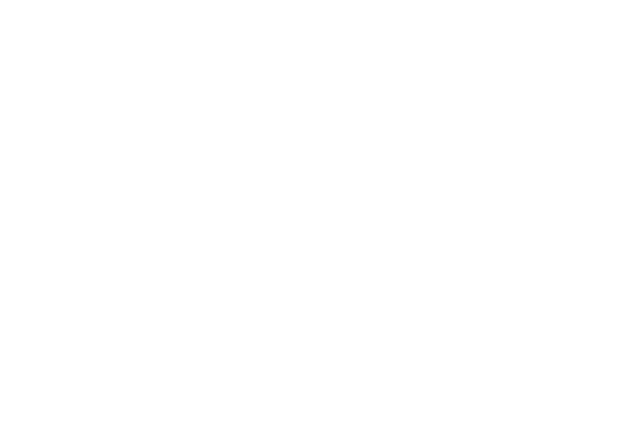
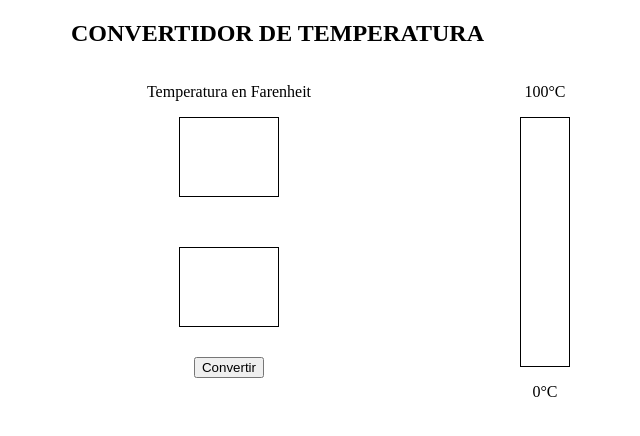
Before and after one commit to Karl-Espindola/termometro, a plain HTML site: page index.html in a window 1280 px wide. Shown: the whole page, without its empty margins (253-893 px from the left). Drawn offline with Linux system fonts and the light colour scheme.

Commit message:
otro commit

```diff
--- a/index.html
+++ b/index.html
@@ -5,10 +5,29 @@
     <meta http-equiv="X-UA-Compatible" content="IE=edge">
     <meta name="viewport" content="width=device-width, initial-scale=1.0">
     <link rel="stylesheet" href="main.css">
-    <title>Document</title>
+    <title>Termometro</title>
 </head>
 <body>
-
+    <section class="contenedor">
+        <div>
+            <h1>CONVERTIDOR DE TEMPERATURA</h1>
+            <div class="convertidor">
+                <p>Temperatura en Farenheit</p>
+                <input type="text" name="" id="tempF">
+                <div class="p-btn">
+                    <div id="padre"><p id="padre-p"></p></div>
+                    <button id="btn">Convertir</button>
+                </div>
+            </div>
+        </div>
+        <div class="contenedorTermo">
+            <p>100°C</p>
+            <div id="termometro">
+                <div id="ter"></div>
+            </div>
+            <p>0°C</p>
+        </div>
+    </section>
     <script src="main.js"></script>
 </body>
 </html>
--- a/main.css
+++ b/main.css
@@ -0,0 +1,74 @@
+*{
+    box-sizing: border-box;
+}
+.contenedor{
+    width:50%;
+    margin: auto;
+}
+.convertidor{
+    float: left;
+    width: 50%;
+    display: flex;
+    justify-content:center;
+    flex-direction: column;
+    align-items: center;
+
+}
+
+.contenedorTermo{
+    width: 50%;
+    float:left;
+    display: flex;
+    justify-content:center;
+    flex-direction: column;
+    align-items: center;
+
+}
+#termometro{
+    border:1px solid black;
+    height: 250px;
+    width: 50px;
+    position: relative;
+    display: flex;
+    justify-content: center;
+    align-items: center;
+    color: blue;
+    font-weight: bold;
+}
+#ter{
+    background-color: red;
+    position: absolute;
+    bottom: 0;
+    min-width: 50px;
+}
+#padre{
+    border:1px solid black;
+    width:100px;
+    height:80px;
+    font-size: 30px;
+    display: flex;
+    justify-content: center;
+    align-items: center;
+
+}
+#graTer{
+    z-index:1000;
+}
+
+input{
+    border:1px solid black;
+    width:100px;
+    height:80px;
+    font-size: 50px;
+    text-align: center;
+}
+.p-btn{
+    display: flex;
+    margin-top:50px;
+    justify-content:center;
+    flex-direction: column;
+    align-items: center;
+}
+button{
+    margin-top: 30px;
+}
--- a/main.js
+++ b/main.js
@@ -0,0 +1,38 @@
+let cen=0;
+
+
+
+function convertir(){
+
+    let faren=parseFloat(document.getElementById("tempF").value);
+
+    cen=(faren-32)*(5/9);
+    cen=cen.toFixed(1);
+    padre.textContent=cen+"°";
+
+    let ele=document.createElement("p");
+    ele.id="graTer"
+
+
+
+        let g=document.createTextNode(cen+"°C");
+        ele.appendChild(g);
+        termometro.appendChild(ele);
+
+
+
+
+
+
+    let alto=termometro.clientHeight;
+
+    let gra=cen*(alto/100);
+    ter.style.height=gra+"px";
+
+}
+
+let ter=document.getElementById("ter");
+let termometro=document.getElementById("termometro");
+let padre=document.getElementById("padre-p");
+let btn=document.getElementById("btn");
+btn.addEventListener("click",convertir)
```
